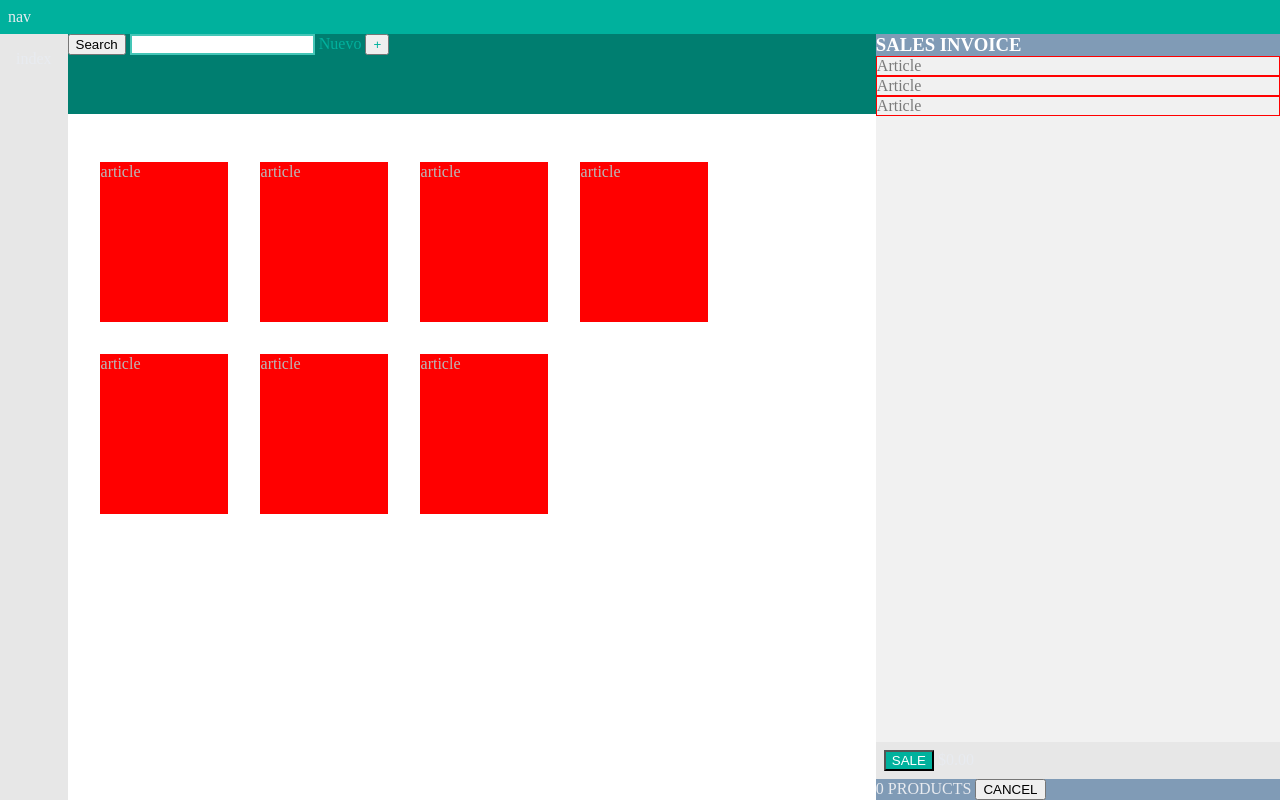
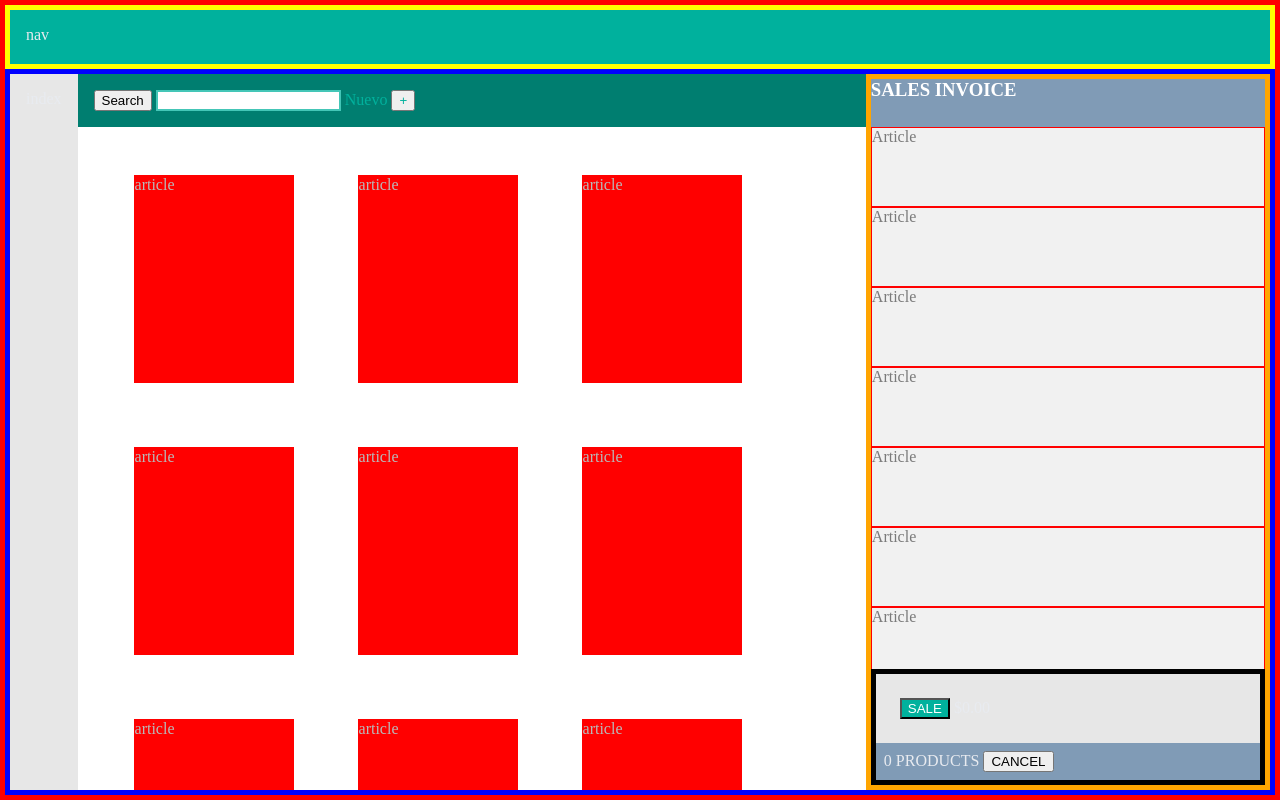
Before and after one commit to ferchitoM/Ejercicio-semantica-HTML-CSS, a plain HTML site: page index.html in a window 1280 px wide. Drawn offline with Linux system fonts and the light colour scheme.

Commit message:
ajustes scroll

```diff
--- a/app.sass
+++ b/app.sass
@@ -22,89 +22,105 @@ html, body
     margin: 0
     padding: 0
     color: #e8ebf0
+    //overflow: hidden
 
 .container-body
+    position: relative
     display: flex
     flex-flow: column
     height: 100%
+    border: 5px solid red
 
     nav
         background-color: #00b19d
-        padding: 0.5rem
+        height: 4rem
+        padding: 1rem
+        border: 5px solid yellow
 
-.container-main
-    display: flex
-    flex-flow: row
-    height: 100%
-
-    #index
-        background-color: #e7e7e7
-        height: 100%
-        padding: 1rem
-
-main
-    display: flex
-    flex-flow: column
-    height: 100%
-    flex: 1
-
-    #search
-        background-color: #007e70
-        height: 5rem
-
-        input
-            border: 2px solid #44c6b7
-
-        label
-            color: #00b19d
-        #nuevo-prod
-            color: #00b19d
-
-    #products
-        margin-top: 2rem
-        margin-left: 1rem
+    .container-main
         display: flex
         flex-flow: row
-        justify-content: flex-start
-        flex-wrap: wrap
+        height: calc(100% - 4rem)
+        border: 5px solid blue
 
-        article
-            background-color: white
-            margin: 1rem
-            width: 8rem
-            height: 10rem
-            border: 1px solid red
-            color: #b9b9b9
-            background-color: red
-            //color: #7a7a7a
+        #index
+            background-color: #e7e7e7
+            height: 100%
+            padding: 1rem
+
+        main
+            display: flex
+            flex-flow: column
+            height: 100%
+            flex: 1
+
+            #search
+                background-color: #007e70
+                padding: 1rem
+
+                input
+                    border: 2px solid #44c6b7
+
+                label
+                    color: #00b19d
+
+                #nuevo-prod
+                    color: #00b19d
+
+            #products
+                padding-top: 1rem
+                margin-left: 1.5rem
+                display: flex
+                flex-flow: row
+                justify-content: flex-start
+                flex-wrap: wrap
+                overflow-y: auto
+                height: 100%
+
+                article
+                    background-color: white
+                    margin: 2rem
+                    margin-bottom: 2rem
+                    width: 10rem
+                    height: 13rem
+                    border: 1px solid red
+                    color: #b9b9b9
+                    background-color: red
+                    //color: #7a7a7a
 
 #shop-car
     display: flex
     flex-flow: column
     flex: 0.5
-
     background-color: #f1f1f1
     height: 100%
+    border: 5px solid orange
 
     h3
         margin: 0
         background-color: #809bb6
         color: white
+        height: 3rem
 
     #items
+        flex: 1
+        overflow: auto
         article
             border: 1px solid red
             color: #7a7a7a
+            height: 5rem
 
     footer
-        position: fixed
-        bottom: 0
-        width: 100%
+        // position: fixed
+        // bottom: 0
+        // height: 5rem
+        // flex: 0.2
         background-color: #e7e7e7
+        border: 5px solid black
 
         #sale-button
             background-color: #e7e7e7
-            padding: 0.5rem
+            padding: 1.5rem
 
             button
                 background-color: #00b19d
@@ -112,3 +128,4 @@ main
 
         #cancel-button
             background-color: #809bb6
+            padding: 0.5rem
--- a/index.html
+++ b/index.html
@@ -32,6 +32,25 @@
             <article>article</article>
             <article>article</article>
             <article>article</article>
+            <article>article</article>
+            <article>article</article>
+            <article>article</article>
+            <article>article</article>
+            <article>article</article>
+            <article>article</article>
+            <article>article</article>
+            <article>article</article>
+            <article>article</article>
+            <article>article</article>
+            <article>article</article>
+            <article>article</article>
+            <article>article</article>
+            <article>article</article>
+            <article>article</article>
+            <article>article</article>
+            <article>article</article>
+            <article>article</article>
+            <article>article</article>
           </section>
         </main>
 
@@ -39,6 +58,15 @@
           <h3>SALES INVOICE</h3>
 
           <section id="items">
+            <article>Article</article>
+            <article>Article</article>
+            <article>Article</article>
+            <article>Article</article>
+            <article>Article</article>
+            <article>Article</article>
+            <article>Article</article>
+            <article>Article</article>
+            <article>Article</article>
             <article>Article</article>
             <article>Article</article>
             <article>Article</article>
```
Also changed, not shown: app.css, 1 other file.
